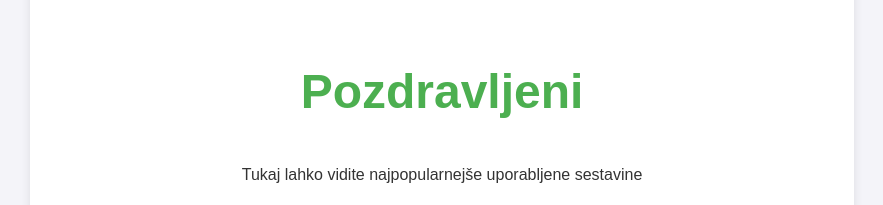
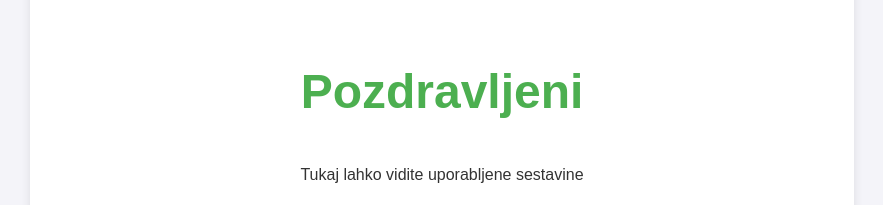
Before and after one commit to TilenBrunec/risPro, a website: page frontend/public/index.html in a window 1280 px wide. Shown: the part 922-1127 px from the top of the page, without its empty margins (198-1081 px from the left). Drawn offline with nearby package versions, Linux system fonts and the light colour scheme; no server answers.

Commit message:
preverjam ce dela pipline

```diff
--- a/frontend/public/index.html
+++ b/frontend/public/index.html
@@ -43,7 +43,7 @@
 <div class="container-zgo">
            <div class="Zgodovina" >
             <h2 class="h2-zgodovina">Pozdravljeni</h2>
-            <p>Tukaj lahko vidite najpopularnejše uporabljene sestavine</p>
+            <p>Tukaj lahko vidite uporabljene sestavine</p>
             <div id="vseSestavine"></div>
 
             <button class="button-zgodovina" onclick="prikaziSestavine()">Prikazi sestavine</button>
```
